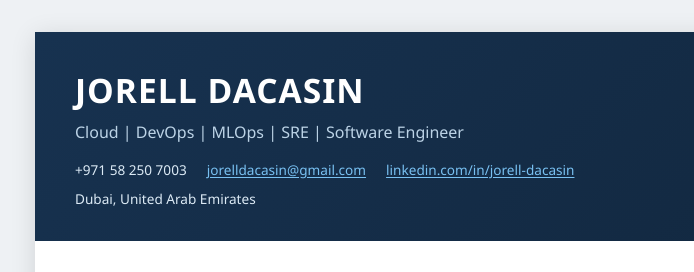
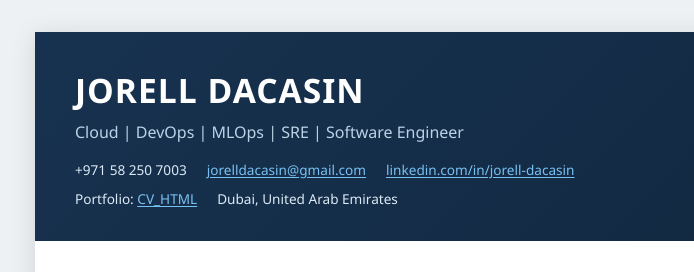
Before and after one commit to JorellDacasin/jorell-cv, a plain HTML site: page resume.html in a window 1280 px wide. Shown: the top 272 px of the page, 205-899 px from the left. Drawn offline with Linux system fonts and the light colour scheme.

Commit message:
Add live portfolio link to resume contact row

```diff
--- a/resume.html
+++ b/resume.html
@@ -124,6 +124,7 @@
         <span>+971 58 250 7003</span>
         <span><a href="mailto:jorelldacasin@gmail.com">jorelldacasin@gmail.com</a></span>
         <span><a href="https://www.linkedin.com/in/jorell-dacasin/" target="_blank" rel="noopener">linkedin.com/in/jorell-dacasin</a></span>
+        <span>Portfolio: <a href="https://jorelldacasin.github.io/jorell-cv/" target="_blank" rel="noopener">CV_HTML</a></span>
         <span>Dubai, United Arab Emirates</span>
       </div>
     </div>
```
